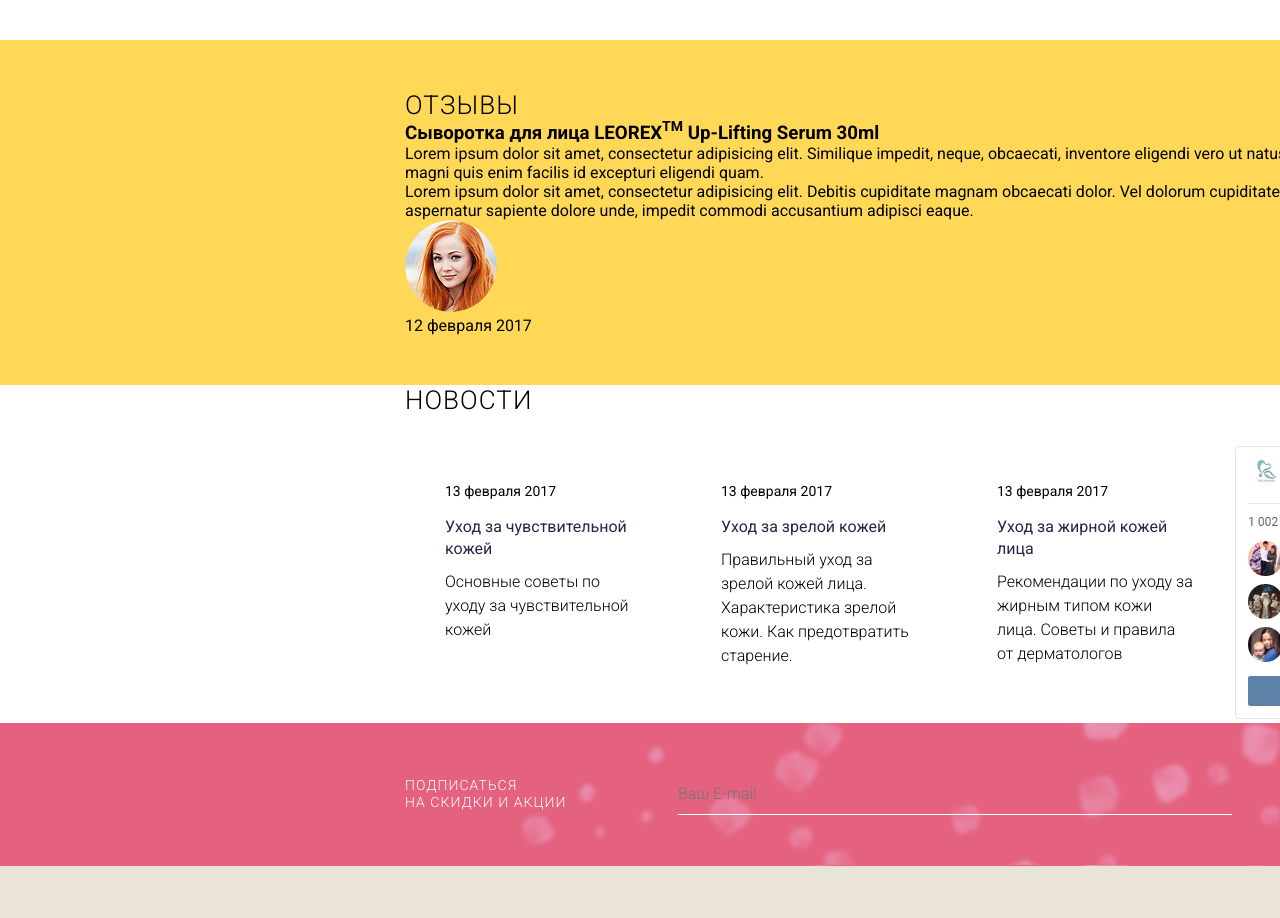
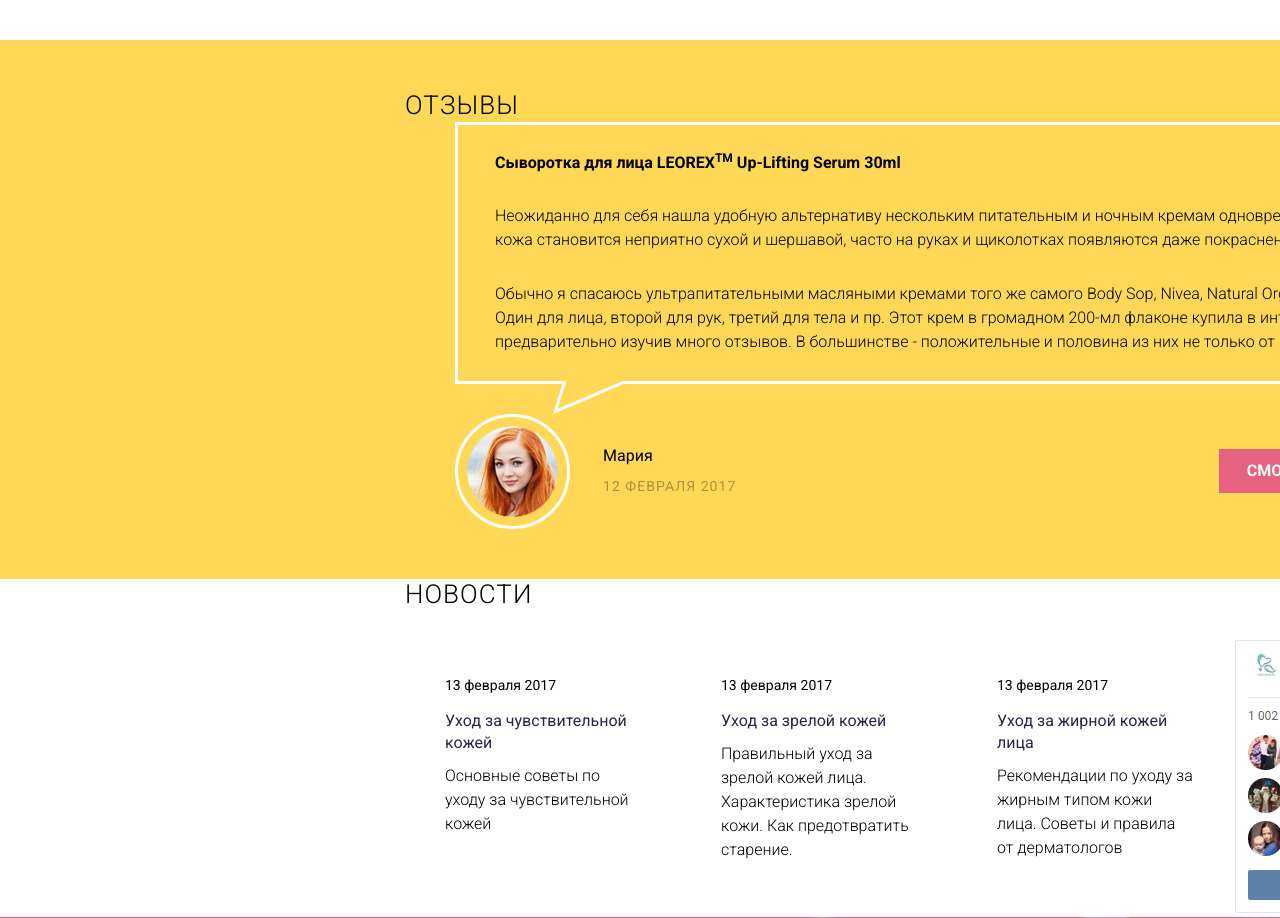
Before and after one commit to RinatR/leorex, a website: page index.html in a window 1280 px wide. Shown: the part 4800-5718 px from the top of the page. Drawn offline with Linux system fonts and the light colour scheme.

Commit message:
добавил стили для слайдера в секции Отзывы

```diff
--- a/index.html
+++ b/index.html
@@ -80,7 +80,7 @@
         <div class="products-line__title">
           <h2>Хиты продаж</h2>
         </div>
-        <!-- <div class="layout-center"> -->
+
           <div class="products-line__list">
             <article class="product">
               <div class="product__label product__label--hit">ХИТ</div>
@@ -428,22 +428,25 @@
           <div class="reviews__slider">
             <div class="reviews__slides">
               <div class="reviews__slide">
-                <div class="reviews__slide-top">
+                <div class="reviews__slide-content">
                   <h3 class="reviews__title">Сыворотка для лица LEOREX<sup>TM</sup> Up-Lifting Serum 30ml</h3>
                   <div class="reviews__text">
-                    <p>Lorem ipsum dolor sit amet, consectetur adipisicing elit. Similique impedit, neque, obcaecati, inventore eligendi vero ut natus eum rem sunt magnam? Omnis magni quis enim facilis id excepturi eligendi quam.</p>
-                    <p>Lorem ipsum dolor sit amet, consectetur adipisicing elit. Debitis cupiditate magnam obcaecati dolor. Vel dolorum cupiditate nobis, aut et animi culpa, aspernatur sapiente dolore unde, impedit commodi accusantium adipisci eaque.</p>
+                    <p>Неожиданно для себя нашла удобную альтернативу нескольким питательным и ночным кремам одновременно. Зимой кожа становится неприятно сухой и шершавой, часто на руках и щиколотках появляются даже покраснения и шелушение.</p>
+                    <p>Обычно я спасаюсь ультрапитательными масляными кремами того же самого Body Sop, Nivea, Natural Organica и другими. Один для лица, второй для рук, третий для тела и пр. Этот крем в громадном 200-мл флаконе купила в интернет-аптеке, предварительно изучив много отзывов. В большинстве - положительные и половина из них не только от мам владельцев</p>
                   </div>
                 </div>
-                <div class="reviews__slide-bottom">
+                <div class="reviews__slide-additional">
                   <div class="reviews__info">
                     <div class="reviews__author">
                       <div class="reviews__author-avatar">
                         <img src="img/review-avatar.png" alt="">
                       </div>
-                      <span class="reviews__author-name"></span>
-                      <span class="reviews__date">12 февраля 2017</span>
+                      <div class="reviews__author-info">
+                        <span class="reviews__author-name">Мария</span>
+                        <span class="reviews__date">12 февраля 2017</span>
+                      </div>
                     </div>
+                    <a class="btn" href="#">Смотреть все отзывы</a>
                   </div>
                 </div>
               </div>
--- a/less/blocks/product.less
+++ b/less/blocks/product.less
@@ -4,7 +4,6 @@
   min-height: 442px;
   padding-top: 19px;
   padding-left: 20px;
-  // padding-bottom: 32px;
   background-color: #ffffff;
   border: 5px solid transparent;
   box-sizing: border-box;
@@ -37,6 +36,7 @@
   min-height: 200px;
   margin-bottom: 27px;
   margin-top: 10px;
+
   img {
     position: absolute;
     top: 50%;
--- a/less/blocks/reviews.less
+++ b/less/blocks/reviews.less
@@ -1,4 +1,81 @@
 .reviews {
   padding: 50px 0;
+
   background-color: #ffd858;
 }
+
+.reviews__slider {
+  margin: 0 50px;
+}
+
+.reviews__slide-content {
+  padding: 30px 40px;
+  background-image: url("../img/review-rect.png");
+  height: 292px;
+  box-sizing: border-box;
+}
+
+.reviews__title {
+  margin-bottom: 30px;
+  font-size: @font-size-base;
+  line-height: @line-height-base;
+  color: @color-base;
+}
+
+.reviews__text {
+  font-size: @font-size-base;
+  line-height: 24px;
+  font-weight: 300;
+
+  p {
+    margin-bottom: 30px;
+  }
+}
+
+.reviews__info {
+  display: flex;
+  flex-flow: row wrap;
+  align-items: center;
+
+  .btn {
+    width: 246px;
+    margin-left: auto;
+    font-weight: bold;
+    color: #ffffff;
+    background-color: #e56280;
+  }
+}
+
+.reviews__author {
+  display: flex;
+  align-items: center;
+}
+
+.reviews__author-avatar {
+  width: 115px;
+  height: 115px;
+  border-radius: 50%;
+  border: 3px solid #ffffff;
+  padding: 9px;
+  margin-right: 33px;
+  box-sizing: border-box;
+}
+
+.reviews__author-info {
+  span {
+    display: block;
+  }
+}
+
+.reviews__author-name {
+  font-size: @font-size-base;
+  line-height: 30px;
+}
+
+.reviews__date {
+  font-size: 14px;
+  line-height: 30px;
+  letter-spacing: 1.05px;
+  text-transform: uppercase;
+  color: #ae9237;
+}
```
Also changed, not shown: css/style.css, img/10 %.png (deleted).
